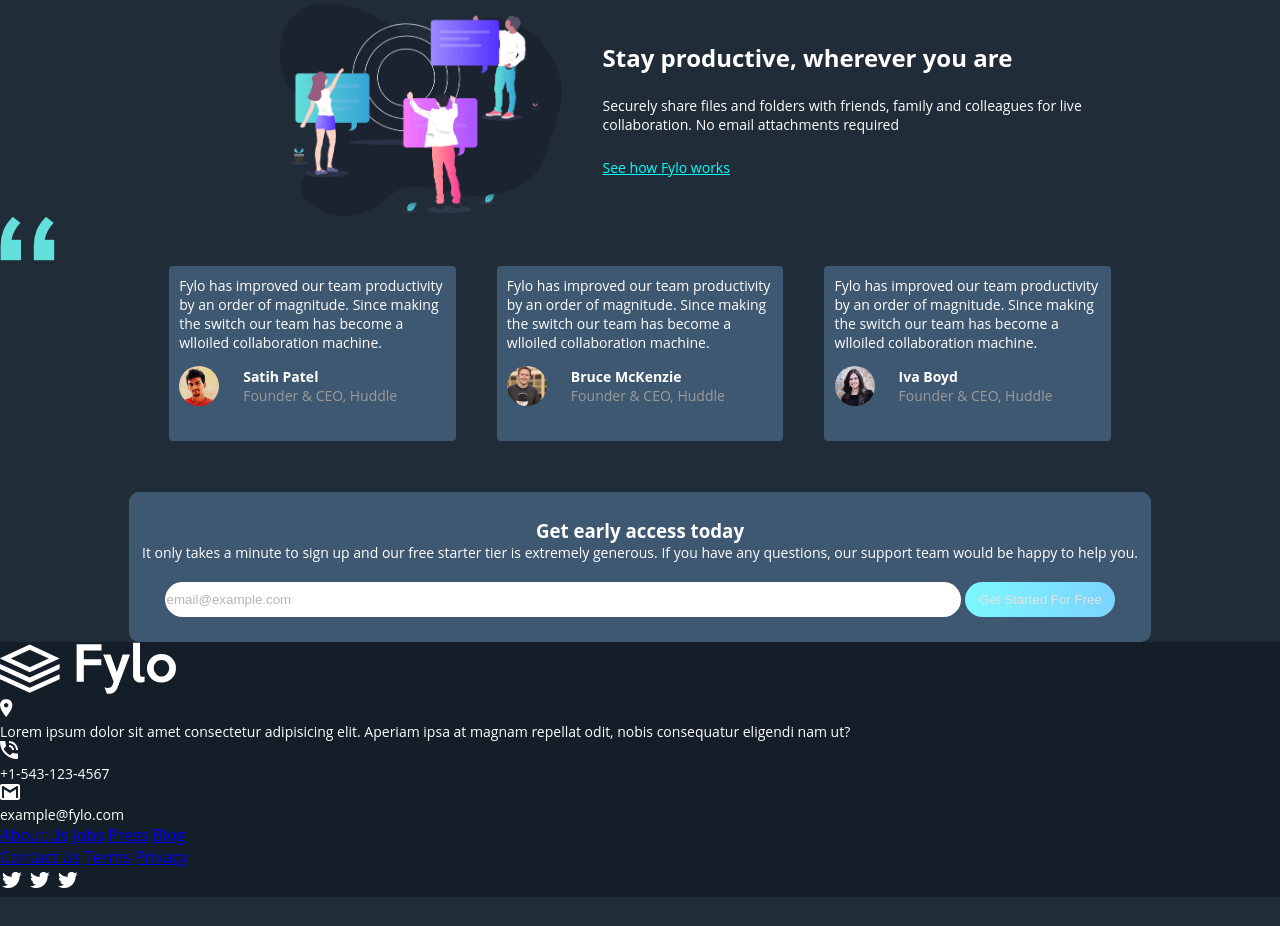
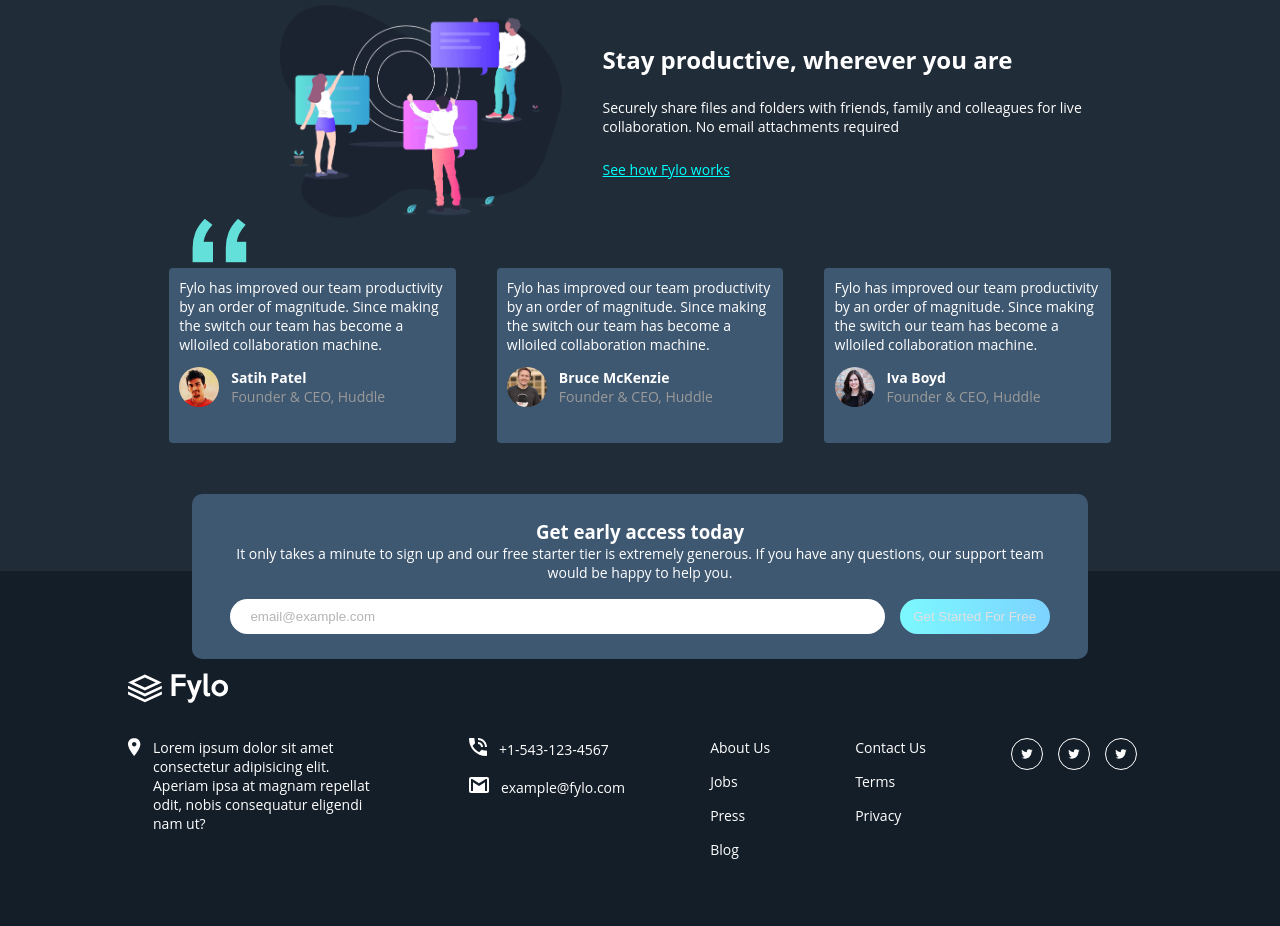
Before and after one commit to QuickHumilde/2DAW-DIWE, a plain HTML site: page UT3/Tareas/Practica1Flexbox/index.html in a window 1280 px wide. Shown: the part 1119-2045 px from the top of the page. Before the commit the page ends 2016 px from the top, so only its background shows below. Drawn offline with Linux system fonts and the light colour scheme.

Commit message:
Lo que me ha costado que el footer funcione noo tiene nombre

```diff
--- a/UT3/Tareas/Practica1Flexbox/index.html
+++ b/UT3/Tareas/Practica1Flexbox/index.html
@@ -144,7 +144,7 @@
         </div>
 
     </div>
-
+    <div class="get_started_container_father">
         <div class="get_started_container">
             <h3>Get early access today</h3>
             <p>It only takes a minute to sign up and our free starter tier is extremely generous. If you have any questions, our support team would be happy to help you.</p>
@@ -155,6 +155,7 @@
             </div>
 
         </div>
+    </div>
 
 <footer>
     <div class="footer_container">
@@ -162,7 +163,6 @@
         <div class="imagen_logo_footer">
             <img src="./images/logo.svg">
         </div>
-
         <div class="footer_contenido">
 
             <!--DIRECCION-->
--- a/UT3/Tareas/Practica1Flexbox/styles.css
+++ b/UT3/Tareas/Practica1Flexbox/styles.css
@@ -5,16 +5,15 @@
 
 body {
     background-color: rgb(32, 44, 56);
-    margin: 0 auto;
     font-family: "Open Sans", sans-serif;
 }
 
-p{
+p {
     color: white;
-        font-size: 14px;
+    font-size: 14px;
 }
 
-button{
+button {
     border: none;
 }
 
@@ -22,16 +21,13 @@ header {
     display: flex;
     justify-content: space-between;
     align-items: center;
-    margin: 0 auto;
-    padding: 40px 20px;
-    background-color: rgb(39, 58, 78)
+    padding: 40px 10%;
+    background-color: rgb(39, 58, 78);
 }
 
-.imagen_logo_header img{
-    width: 40%;
-    height: 40%;
-
-    display: flex;
+.imagen_logo_header img {
+    width: 80px;
+    display: block;
 }
 
 .menu a {
@@ -41,7 +37,7 @@ header {
     font-size: 14px;
 }
 
-.div_central{
+.div_central {
     margin: auto;
     display: flex;
     justify-content: center;
@@ -50,31 +46,31 @@ header {
     align-content: space-around;
 }
 
-.div_central h1{
+.div_central h1 {
     margin: 2%;
 }
 
-.div_central p{
+.div_central p {
     text-align: center;
     margin: 1%;
 }
 
-.imagen_carpeta_personas_papeles{
+.imagen_carpeta_personas_papeles {
     display: flex;
     justify-content: center;
     align-items: center;
 }
 
-.imagen_carpeta_personas_papeles img{
+.imagen_carpeta_personas_papeles img {
     width: 30%;
     height: 30%;
 }
 
-.boton_degradado{
+.boton_degradado {
     border-radius: 100px;
     color: white;
     height: 40px;
-    width:150px;
+    width: 150px;
     background: linear-gradient(90deg, rgb(0, 0, 0), rgb(210, 168, 188));
 }
 
@@ -82,7 +78,6 @@ h1, h2, h3 {
     color: white;
     text-align: center;
 }
-
 
 /* CARACTERISTICAS */
 
@@ -104,15 +99,14 @@ h1, h2, h3 {
     text-align: center;
 }
 
-.tarjeta_caracteristica h3{
+.tarjeta_caracteristica h3 {
     margin: 5%;
 }
 
 /* DESCRIPCION */
 
 .div_description_1 {
-    margin-left:10% ;
-    margin-right:10% ;
+    margin: 0 10%;
 }
 
 .div_description_1_intern {
@@ -120,18 +114,18 @@ h1, h2, h3 {
     align-items: center;
 }
 
-.imagen_stay_productive img{
-    width: 65%;
-    height: 65%;
-}
-
-.imagen_stay_productive{
+.imagen_stay_productive {
     display: flex;
     justify-content: flex-end;
     margin-right: 4%;
 }
 
-.light_blue_link{
+.imagen_stay_productive img {
+    width: 65%;
+    height: auto;
+}
+
+.light_blue_link {
     font-size: 14px;
     color: aqua;
     text-decoration: underline;
@@ -147,21 +141,20 @@ h1, h2, h3 {
 }
 
 /* RESENYAS */
+
 .div_resenyas {
     display: flex;
     justify-content: space-evenly;
     flex-flow: row wrap;
     align-items: center;
-    margin-left: 10%;
-    margin-right: 10%;
+    margin: 0 10%;
 }
 
-/*.comillas_resenya{
-    position: absolute;
-    z-index: 9999999999999;
-}*/
+.comillas_resenya{
+    margin-left: 15%;
+}
 
-.tarjeta_resenya{
+.tarjeta_resenya {
     background-color: rgb(63, 88, 113);
     border-radius: 4px;
     flex-basis: 28%;
@@ -169,23 +162,22 @@ h1, h2, h3 {
     min-height: 175px;
 }
 
-.tarjeta_resenya h3{
+.tarjeta_resenya h3 {
     font-size: 14px;
 }
 
-.datos_usuario{
+.datos_usuario {
     margin-top: 5%;
     display: flex;
     flex-flow: row;
     align-items: center;
-    gap: 12px;
 }
 
 .texto_usuario h3 {
     text-align: left;
 }
 
-.cargo_usuario{
+.cargo_usuario {
     color: rgb(154, 154, 154);
 }
 
@@ -194,19 +186,16 @@ h1, h2, h3 {
     height: 40px;
     border-radius: 50%;
     display: block;
-}
-
-.imagen_foto_perfil img {
     margin-right: 12px;
 }
 
-/* GET EARLY ACCESS*/
+/* GET EARLY ACCESS */
 
 .get_started_container {
     border-radius: 10px;
     margin: 4% auto 0;
-    padding: 2% 1% 2%;
-    width: fit-content;
+    padding: 2% 3%;
+    width: 70%;
     background-color: rgb(63, 88, 113);
     display: flex;
     justify-content: center;
@@ -214,28 +203,105 @@ h1, h2, h3 {
     text-align: center;
 }
 
-.search_bar{
+.search_bar {
+    display: flex;
+    align-items: center;
     margin-top: 2%;
 }
 
-.button_started_for_free{
+.search_bar input {
+    flex: 1;
+    height: 35px;
+    border: none;
+    border-radius: 100px;
+    padding: 0 20px;
+    margin-right: 15px;
+    color: rgb(180, 180, 180);
+}
+
+.button_started_for_free {
     border-radius: 100px;
     color: rgb(225, 225, 225);
     height: 35px;
-    width:150px;
+    width: 150px;
     background: linear-gradient(90deg, rgb(124, 248, 255), rgb(124, 211, 255));
-}
-
-.search_bar input{
-    border: none;
-    height: 35px;
-    border-radius: 100px;
-    width: 80%;
-    color: rgb(180, 180, 180);
 }
 
 /* FOOTER */
 
-.footer_container{
-    background-color: rgb(20, 30, 40)
+.footer_container {
+    background-color: rgb(20, 30, 40);
+    margin-top: 10%;
+    padding: 4% 10%;
 }
+
+.imagen_logo_footer img {
+    width: 100px;
+    margin-top: 5%;
+}
+
+.footer_contenido {
+    display: flex;
+    justify-content: space-between;
+    align-items: flex-start;
+    margin-top: 3%;
+}
+
+.footer_direccion {
+    display: flex;
+    flex-flow: row nowrap;
+    align-items: flex-start;
+    flex-basis: 25%;
+}
+
+.imagen_icono_footer {
+    margin-right: 12px;
+}
+
+.footer_contacto {
+    display: flex;
+    flex-flow: column nowrap;
+}
+
+.footer_dato {
+    display: flex;
+    flex-flow: row nowrap;
+    align-items: center;
+    margin-bottom: 15px;
+}
+
+.footer_enlaces {
+    display: flex;
+    flex-flow: column nowrap;
+}
+
+.footer_enlaces a {
+    color: white;
+    text-decoration: none;
+    font-size: 14px;
+    margin-bottom: 15px;
+}
+
+.footer_redes {
+    display: flex;
+}
+
+.footer_redes a {
+    display: flex;
+    justify-content: center;
+    align-items: center;
+    width: 32px;
+    height: 32px;
+    border: 1px solid white;
+    border-radius: 50%;
+    margin-right: 15px;
+}
+
+.footer_redes img {
+    width: 14px;
+}
+
+.get_started_container_father{
+    position: absolute;
+    width: 100%
+}
```
Lines whose indentation alone changed are shown as unchanged.
